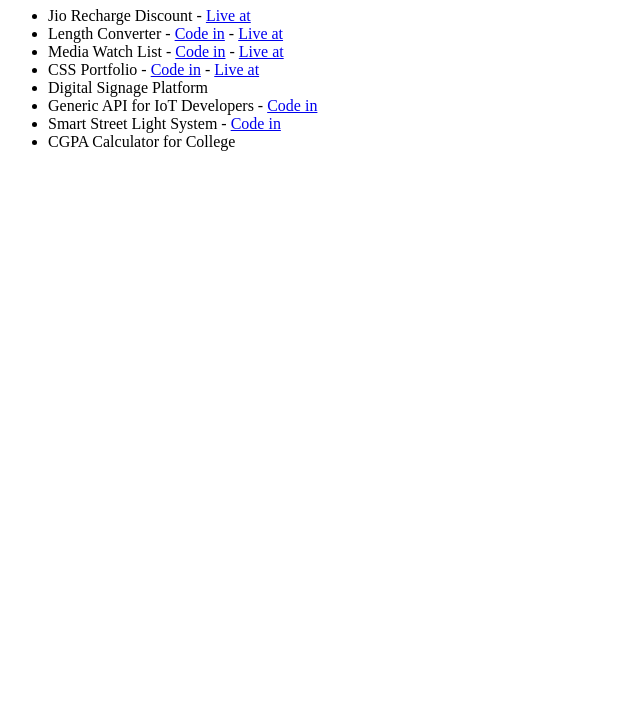
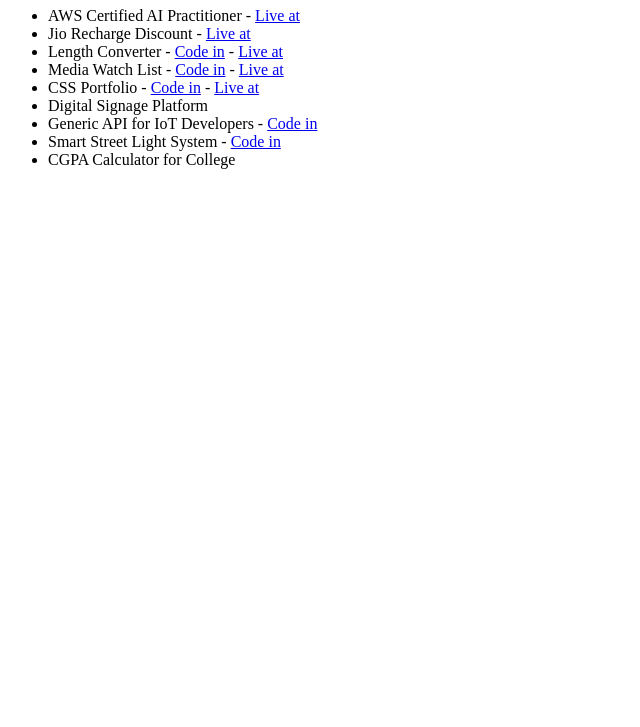
Before and after one commit to harikiranvusirikala/harikiranvusirikala.github.io, a plain HTML site: page index.html in a window 1280 px wide. Shown: the part 73-800 px from the top of the page, without its empty margins (0-640 px from the left). Drawn offline with Linux system fonts and the light colour scheme.

Commit message:
Update index.html

```diff
--- a/index.html
+++ b/index.html
@@ -7,6 +7,14 @@
   <body>
     <h1>All project details</h1>
     <ul>
+      <li>
+        AWS Certified AI Practitioner -
+        <a
+          href="https://harikiranvusirikala.github.io/aws-certified-ai-practitioner/"
+          target="_blank"
+          >Live at</a
+        >
+      </li>
       <li>
         Jio Recharge Discount -
         <a
```
